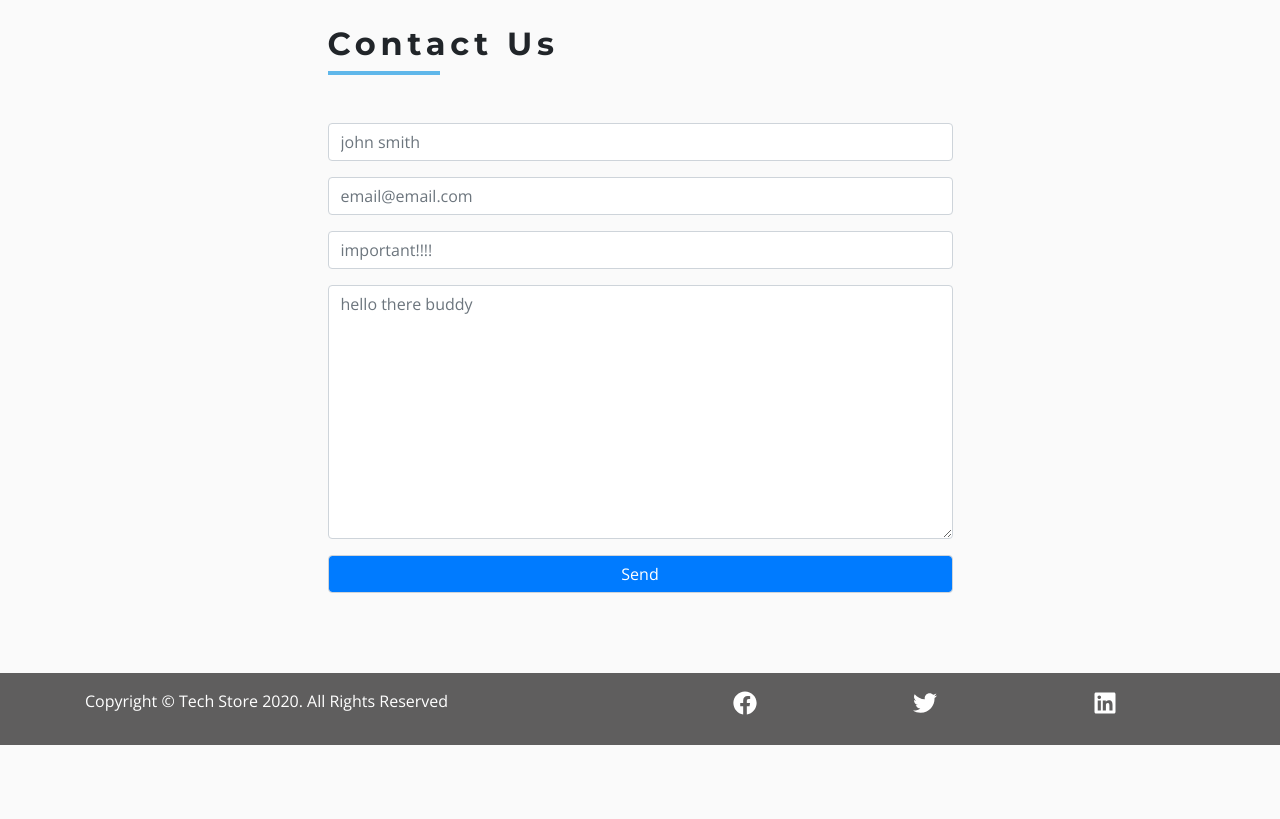
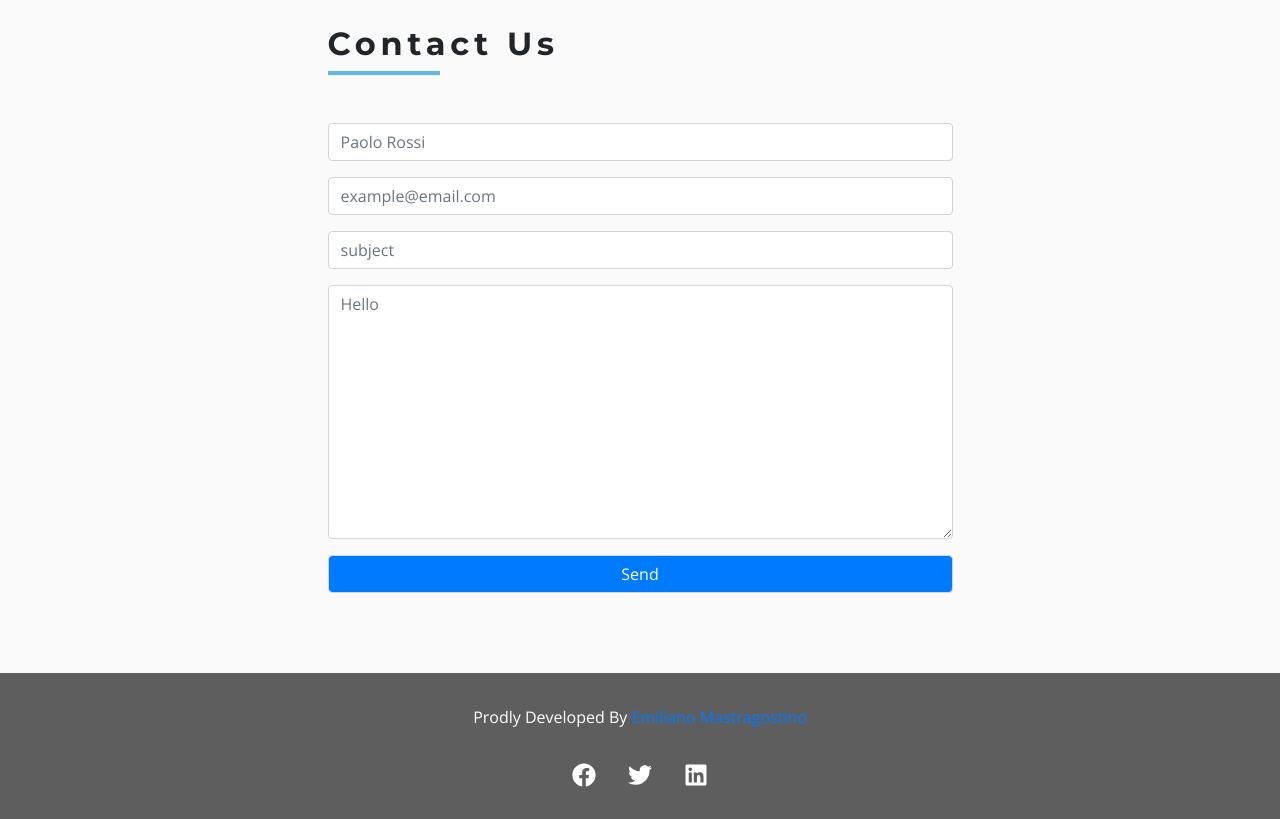
Before and after one commit to emastra/react-tech-store, a React (Create React App) app: page /contact in a window 1280 px wide. Shown: the part 580-1399 px from the top of the page. Before the commit the page ends 1325 px from the top, so only its background shows below. Built offline with nearby package versions, Linux system fonts and the light colour scheme.

Commit message:
socialData and main image

```diff
--- a/src/components/ContactPage/Contact.js
+++ b/src/components/ContactPage/Contact.js
@@ -19,7 +19,7 @@ export default function Contact() {
 								type="text"
 								name="firstName"
 								className="form-control"
-								placeholder="john smith"
+								placeholder="Paolo Rossi"
 							/>
 						</div>
 						{/* email */}
@@ -28,7 +28,7 @@ export default function Contact() {
 								type="email"
 								name="email"
 								className="form-control"
-								placeholder="email@email.com"
+								placeholder="example@email.com"
 							/>
 						</div>
 						{/* subject */}
@@ -37,7 +37,7 @@ export default function Contact() {
 								type="text"
 								name="subject"
 								className="form-control"
-								placeholder="important!!!!"
+								placeholder="subject"
 							/>
 						</div>
 						{/* message */}
@@ -46,7 +46,7 @@ export default function Contact() {
 								name="message"
 								className="form-control"
 								rows="10"
-								placeholder="hello there buddy"
+								placeholder="Hello"
 							/>
 						</div>
 						{/* submit */}
--- a/src/components/Footer.js
+++ b/src/components/Footer.js
@@ -13,14 +13,14 @@ export default function Footer() {
 					<FooterWrapper>
 						<div className="container py-3">
 							<div className="row">
-								<div className="col-md-6">
-									<p className="text-capitalize">
-										copyright &copy; tech store {new Date().getFullYear()}. all rights reserved{' '}
+								<div className="col-md-12 d-flex justify-content-around">
+									<p className="text-capitalize" style={{"font-color":"#5fb7ea", "margin":"1rem"}}>
+										Prodly developed by <a href="https://github.com/emastra">Emiliano Mastragostino</a>
 									</p>
 								</div>
-								<div className="col-md-6 d-flex justify-content-around">
+                                <div className="col-md-12 d-flex justify-content-center" >
 									{socialIcons.map((icon) => (
-										<a href={icon.url} key={icon.id}>
+										<a href={icon.url} key={icon.id} style={{margin:"1rem"}}>
 											{icon.icon}
 										</a>
 									))}
--- a/src/components/Hero.js
+++ b/src/components/Hero.js
@@ -1,7 +1,7 @@
 import React from 'react';
 
 import styled from 'styled-components';
-import mainBcg from '../images/mainBcg.jpeg';
+import mainBcg from '../images/mainBcg.jpg';
 
 export default function Hero({ img, title, max, children }) {
 	return (
--- a/src/context/socialData.js
+++ b/src/context/socialData.js
@@ -5,16 +5,16 @@ export const socialData = [
   {
     id: 1,
     icon: <FaFacebook className="icon" />,
-    url: "https://www.facebook.com"
+    url: "#"
   },
   {
     id: 2,
     icon: <FaTwitter className="icon" />,
-    url: "https://www.facebook.com"
+    url: "#"
   },
   {
     id: 3,
     icon: <FaLinkedin className="icon" />,
-    url: "https://www.facebook.com"
+    url: "https://www.linkedin.com/in/emiliano-mastragostino/"
   }
 ];
```
Also changed, not shown: src/images/mainBcg.jpeg (deleted), src/images/mainBcg.jpg (added).
